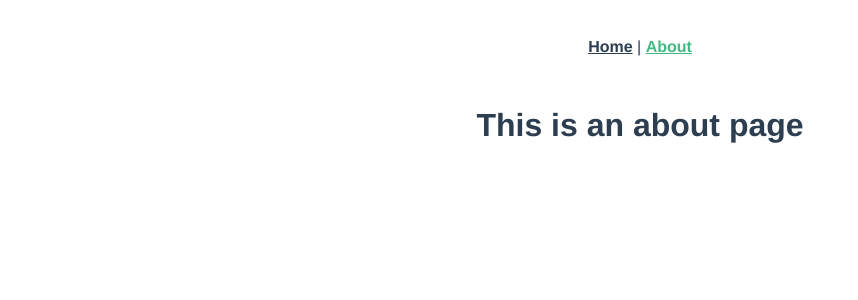
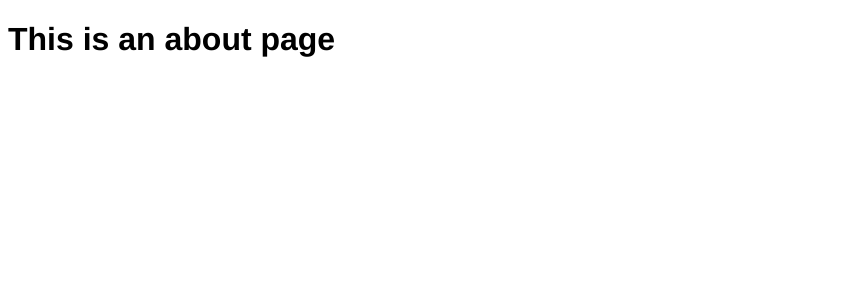
Before and after one commit to Teenyang/drawing, a Vue app: page /about in a window 1280 px wide. Shown: the top 300 px of the page, without its empty margins (0-858 px from the left). Built offline with nearby package versions, Linux system fonts and the light colour scheme.

Commit message:
add style for setting width, remove default nav

```diff
--- a/src/App.vue
+++ b/src/App.vue
@@ -1,9 +1,5 @@
 <template>
   <div id="app">
-    <div id="nav">
-      <router-link to="/">Home</router-link> |
-      <router-link to="/about">About</router-link>
-    </div>
     <router-view />
   </div>
 </template>
@@ -13,20 +9,9 @@
   font-family: Avenir, Helvetica, Arial, sans-serif;
   -webkit-font-smoothing: antialiased;
   -moz-osx-font-smoothing: grayscale;
-  text-align: center;
-  color: #2c3e50;
-}
 
-#nav {
-  padding: 30px;
-
-  a {
-    font-weight: bold;
-    color: #2c3e50;
-
-    &.router-link-exact-active {
-      color: #42b983;
-    }
-  }
+  margin: 0 auto;
+  max-width: 1440px;
+  min-width: 1200px;
 }
 </style>
```
